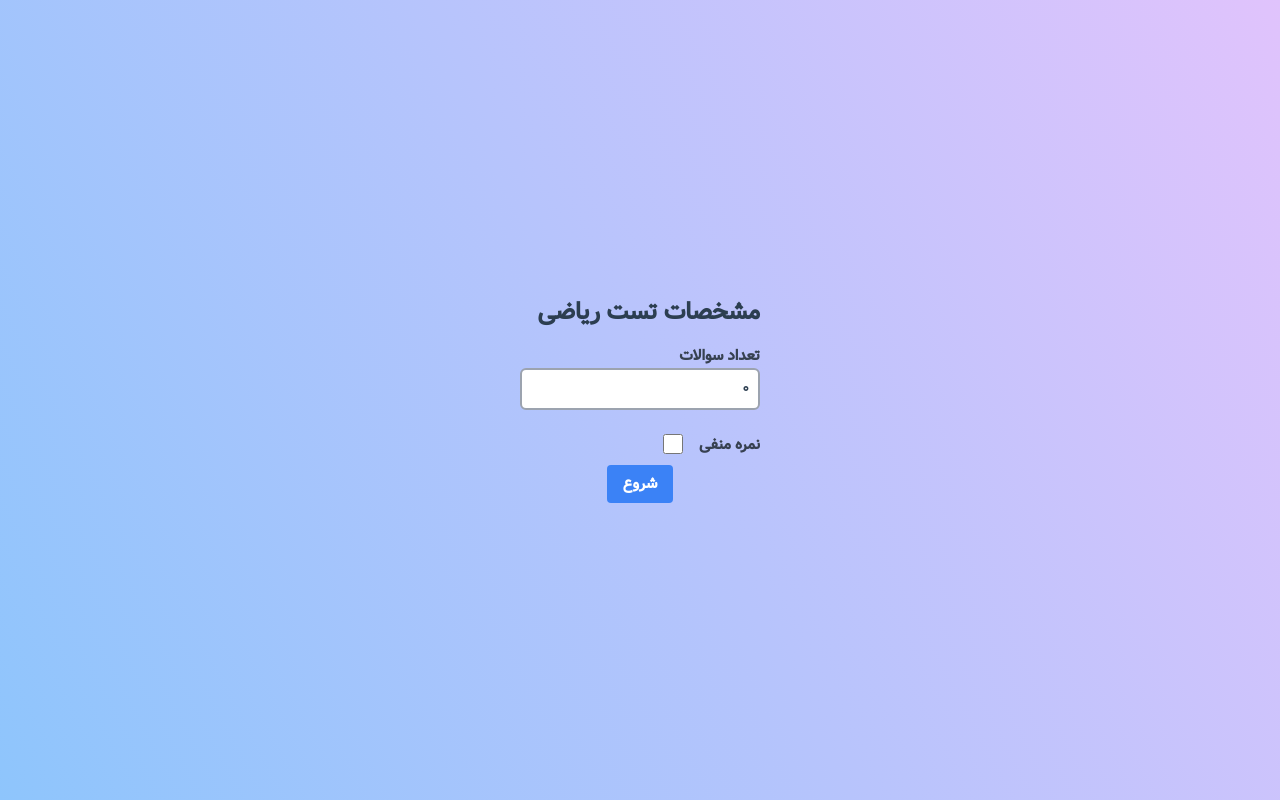
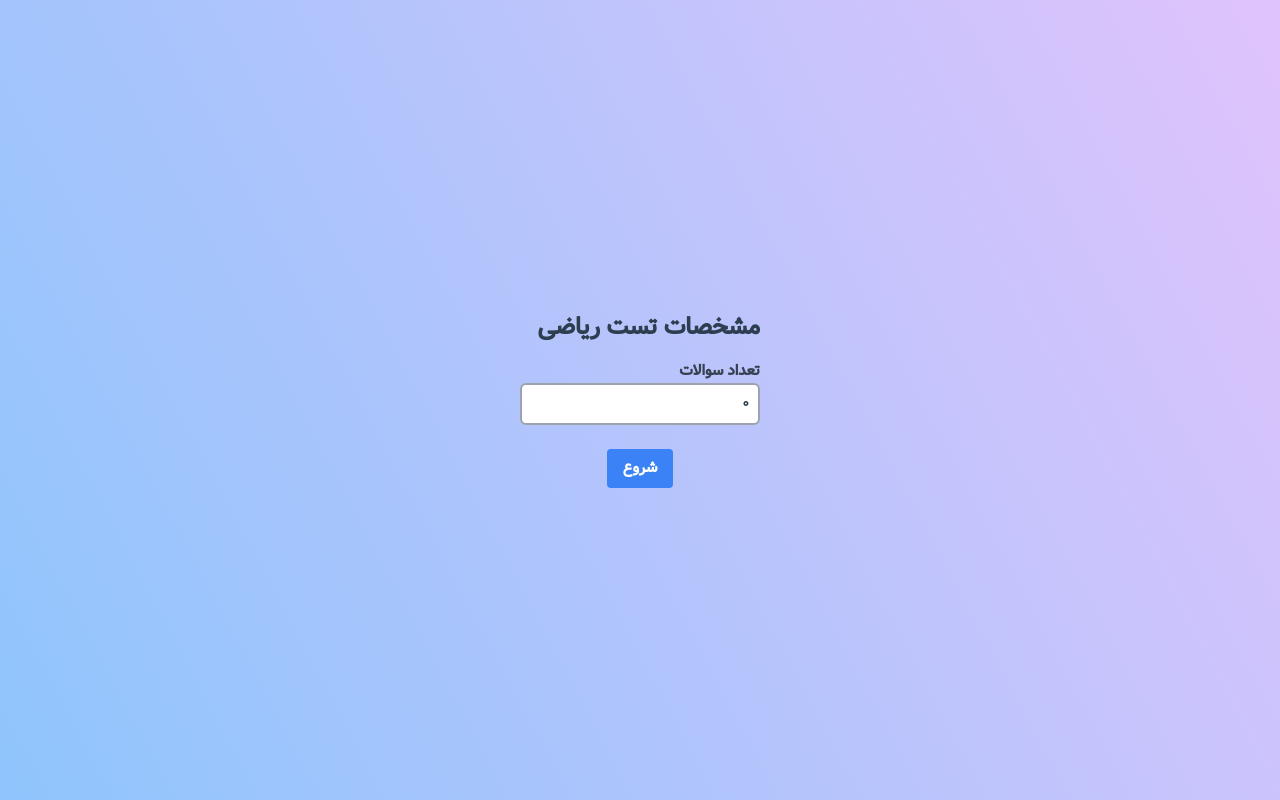
Before and after one commit to parsa1378fallah/quiz, a Vue app: page /costomize/1 in a window 1280 px wide. Built offline with nearby package versions, Linux system fonts and the light colour scheme.

Commit message:
mnbnmbnmbmbm

```diff
--- a/src/views/Costomize.vue
+++ b/src/views/Costomize.vue
@@ -16,18 +16,6 @@
             v-model="numberOfQuestions"
           />
           <div class="absolute top-full right-0"><span v-show="numberOfQuestions===maxQuestions" class="text-red-700 text-sm">حد اکثر تعداد سوالات</span></div>
-        </div>
-
-        <div class="flex flex-row gap-4 ">
-          <label for="checkbox" class="block text-gray-700 font-bold mb-2"
-            >نمره منفی</label
-          >
-          <input
-            id="checkbox"
-            type="checkbox"
-            class="form-checkbox h-5 w-5 text-blue-600"
-            min="1"
-          />
         </div>
         <div class="flex justify-center">
           <router-link :to="`/quiz/${id}`">
```
Also changed, not shown: src/assets/images/arabi.jfif (added).
